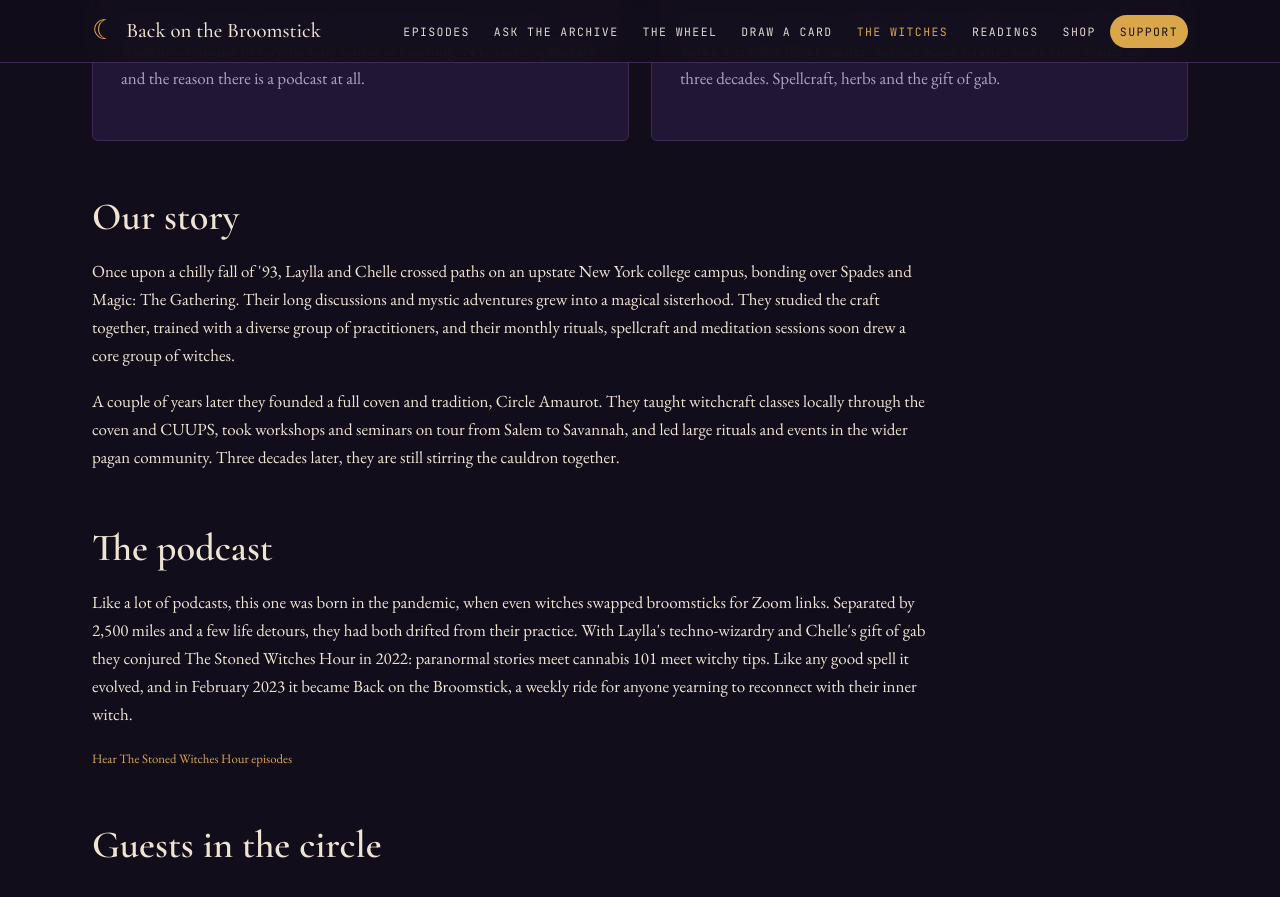
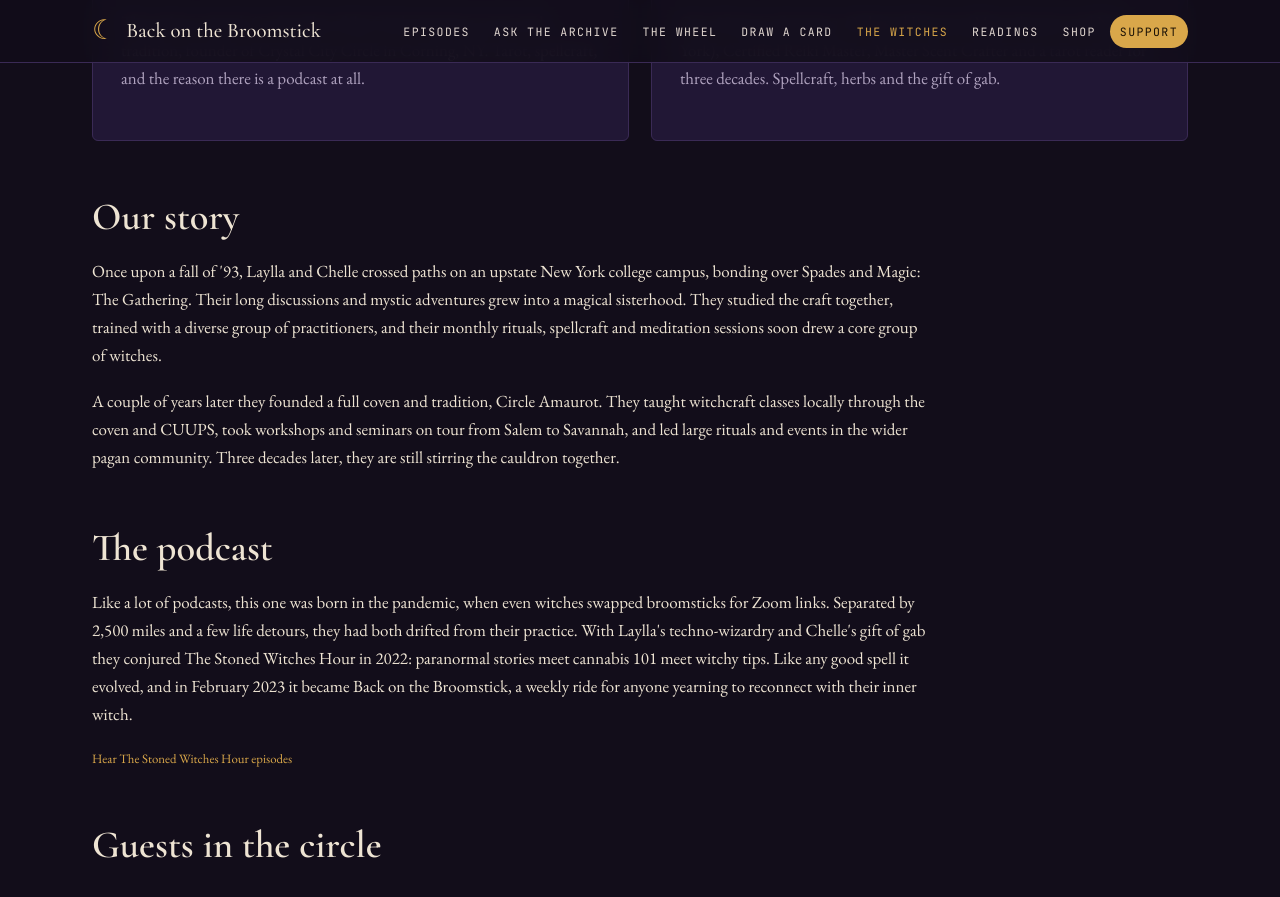
Before and after one commit to charles-forsyth/backonthebroomstick, a Jekyll site: the page built from witches.html, in a window 1280 px wide and 900 px high, scrolled down 634 px. Shown: the top 897 px of the window. Built offline with Jekyll 4.4.1, drawn with Linux system fonts in a browser that asks for light colours.

Commit message:
About text: story: Once upon a chilly fall of '93, Laylla and Chelle crossed paths on an upstate New York ... -> Once upon a fall of '93, Laylla and Chelle crossed paths on an upstate New York college...
Edited by chuck via botb-mcp

```diff
--- a/_data/about.yml
+++ b/_data/about.yml
@@ -1,10 +1,8 @@
 # Text sections on The Witches page. Plain text; a blank line starts a new paragraph.
 # Links in the text are not supported (the page adds the fixed links itself).
-story: |-
-  Once upon a chilly fall of '93, Laylla and Chelle crossed paths on an upstate New York college campus, bonding over Spades and Magic: The Gathering. Their long discussions and mystic adventures grew into a magical sisterhood. They studied the craft together, trained with a diverse group of practitioners, and their monthly rituals, spellcraft and meditation sessions soon drew a core group of witches.
+story: 'Once upon a fall of ''93, Laylla and Chelle crossed paths on an upstate New York college campus, bonding over Spades and Magic: The Gathering. Their long discussions and mystic adventures grew into a magical sisterhood. They studied the craft together, trained with a diverse group of practitioners, and their monthly rituals, spellcraft and meditation sessions soon drew a core group of witches.
 
-  A couple of years later they founded a full coven and tradition, Circle Amaurot. They taught witchcraft classes locally through the coven and CUUPS, took workshops and seminars on tour from Salem to Savannah, and led large rituals and events in the wider pagan community. Three decades later, they are still stirring the cauldron together.
-podcast: |-
-  Like a lot of podcasts, this one was born in the pandemic, when even witches swapped broomsticks for Zoom links. Separated by 2,500 miles and a few life detours, they had both drifted from their practice. With Laylla's techno-wizardry and Chelle's gift of gab they conjured The Stoned Witches Hour in 2022: paranormal stories meet cannabis 101 meet witchy tips. Like any good spell it evolved, and in February 2023 it became Back on the Broomstick, a weekly ride for anyone yearning to reconnect with their inner witch.
-circle: |-
-  Laylla's community circle of pagans, heathens, witches and magickal souls in the Southern Tier of New York and North Central Pennsylvania. Monthly meet-ups on the first Saturday, plus Sabbat and Esbat celebrations.
+
+  A couple of years later they founded a full coven and tradition, Circle Amaurot. They taught witchcraft classes locally through the coven and CUUPS, took workshops and seminars on tour from Salem to Savannah, and led large rituals and events in the wider pagan community. Three decades later, they are still stirring the cauldron together.'
+podcast: 'Like a lot of podcasts, this one was born in the pandemic, when even witches swapped broomsticks for Zoom links. Separated by 2,500 miles and a few life detours, they had both drifted from their practice. With Laylla''s techno-wizardry and Chelle''s gift of gab they conjured The Stoned Witches Hour in 2022: paranormal stories meet cannabis 101 meet witchy tips. Like any good spell it evolved, and in February 2023 it became Back on the Broomstick, a weekly ride for anyone yearning to reconnect with their inner witch.'
+circle: Laylla's community circle of pagans, heathens, witches and magickal souls in the Southern Tier of New York and North Central Pennsylvania. Monthly meet-ups on the first Saturday, plus Sabbat and Esbat celebrations.
```
